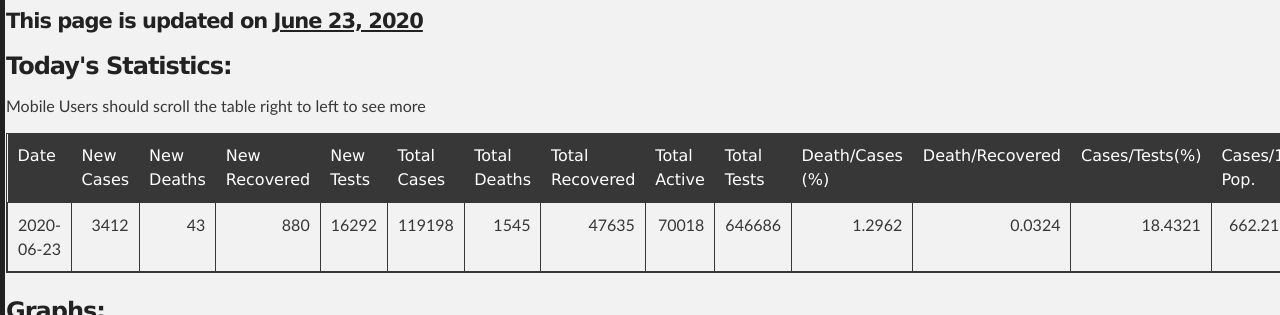
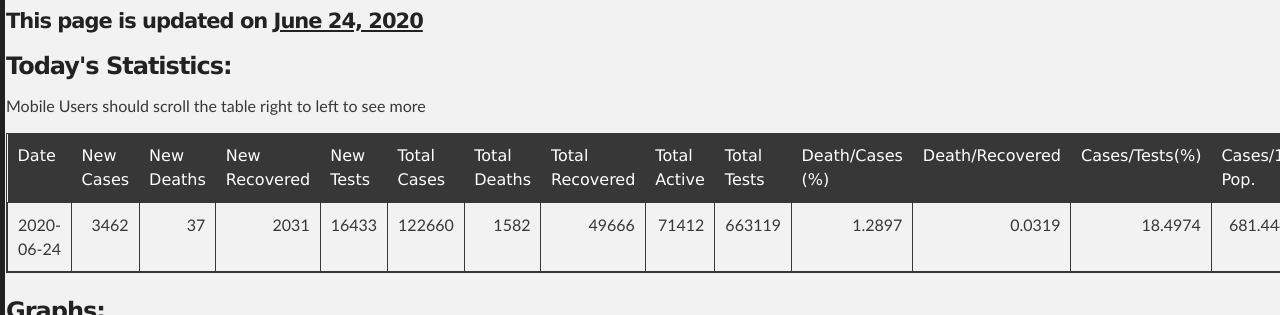
Before and after one commit to promitbasak/covid19bd, a Jekyll site: the page index.html, which Jekyll copies as it is, in a window 1280 px wide and 900 px high, cut to the strip 322-637 px from the top of the window. Built offline with Jekyll 4.4.1, drawn with Linux system fonts in a browser that asks for light colours; some of the changed text lies outside the part shown.

Commit message:
Update index.html

```diff
--- a/index.html
+++ b/index.html
@@ -45,7 +45,7 @@
         <h2 id="covid-19-in-bangladesh">Covid-19 in Bangladesh</h2>
 
 
-    <h4 id="this-page-is-updated-on-june-23-2020">This page is updated on <strong><u>June 23, 2020</u></strong></h4>
+    <h4 id="this-page-is-updated-on-june-24-2020">This page is updated on <strong><u>June 24, 2020</u></strong></h4>
     <h3> Today's Statistics:</h3>
         <p> Mobile Users should scroll the table right to left to see more</p>
     <table class="table table-bordered table-hover table-condensed">
@@ -66,21 +66,21 @@
 <th title="Field #15">Deaths/1M Pop.</th>
 </tr></thead>
 <tbody><tr>
-<td>2020-06-23</td>
-<td align="right">3412</td>
-<td align="right">43</td>
-<td align="right">880</td>
-<td align="right">16292</td>
-<td align="right">119198</td>
-<td align="right">1545</td>
-<td align="right">47635</td>
-<td align="right">70018</td>
-<td align="right">646686</td>
-<td align="right">1.2962</td>
-<td align="right">0.0324</td>
-<td align="right">18.4321</td>
-<td align="right">662.2111</td>
-<td align="right">8.5833</td>
+<td>2020-06-24</td>
+<td align="right">3462</td>
+<td align="right">37</td>
+<td align="right">2031</td>
+<td align="right">16433</td>
+<td align="right">122660</td>
+<td align="right">1582</td>
+<td align="right">49666</td>
+<td align="right">71412</td>
+<td align="right">663119</td>
+<td align="right">1.2897</td>
+<td align="right">0.0319</td>
+<td align="right">18.4974</td>
+<td align="right">681.4444</td>
+<td align="right">8.7889</td>
 </tr>
 </tbody>
 </table>
@@ -88,15 +88,15 @@
         <h3>Graphs:</h3>
         <div class="photo-album">
       <div>
-        <img src="https://raw.githubusercontent.com/promitbasak/Covid-19_bd_extended/master/assests/2020-06-23/Figure_1.png">
+        <img src="https://raw.githubusercontent.com/promitbasak/Covid-19_bd_extended/master/assests/2020-06-24/Figure_1.png">
         <h5>Overall Condition</h5>
       </div>
       <div>
-        <img src="https://raw.githubusercontent.com/promitbasak/Covid-19_bd_extended/master/assests/2020-06-23/Figure_2.png">
+        <img src="https://raw.githubusercontent.com/promitbasak/Covid-19_bd_extended/master/assests/2020-06-24/Figure_2.png">
         <h5>Total Cases</h5>
       </div>
       <div>
-        <img src="https://raw.githubusercontent.com/promitbasak/Covid-19_bd_extended/master/assests/2020-06-23/Figure_8.png">
+        <img src="https://raw.githubusercontent.com/promitbasak/Covid-19_bd_extended/master/assests/2020-06-24/Figure_8.png">
         <h5>Total Deaths</h5>
       </div>
       <div>
@@ -104,11 +104,11 @@
         <h5>District-wise Corona Map</h5>
       </div>
       <div>
-        <img src="https://raw.githubusercontent.com/promitbasak/Covid-19_bd_extended/master/assests/2020-06-23/Figure_20.png">
+        <img src="https://raw.githubusercontent.com/promitbasak/Covid-19_bd_extended/master/assests/2020-06-24/Figure_20.png">
         <h5>BD vs USA: Cases</h5>
       </div>
       <div>
-        <img src="https://raw.githubusercontent.com/promitbasak/Covid-19_bd_extended/master/assests/2020-06-23/Figure_21.png">
+        <img src="https://raw.githubusercontent.com/promitbasak/Covid-19_bd_extended/master/assests/2020-06-24/Figure_21.png">
         <h5>BD vs USA: Deaths</h5>
       </div>
     </div>
@@ -2366,6 +2366,23 @@
 <td align="right">662.2111</td>
 <td align="right">8.5833</td>
 </tr>
+<tr>
+<td>2020-06-24</td>
+<td align="right">3462</td>
+<td align="right">37</td>
+<td align="right">2031</td>
+<td align="right">16433</td>
+<td align="right">122660</td>
+<td align="right">1582</td>
+<td align="right">49666</td>
+<td align="right">71412</td>
+<td align="right">663119</td>
+<td align="right">1.2897</td>
+<td align="right">0.0319</td>
+<td align="right">18.4974</td>
+<td align="right">681.4444</td>
+<td align="right">8.7889</td>
+</tr>
 </tbody></table>
         <p></p>
         <p> Data Sources: Self created dataset which can be found at <a href="https://github.com/promitbasak/Covid-19_bd_extended">this repository</a>. This dataset uses govt issued press releases from <a href="https://corona.gov.bd/press-release">Here</a>, <a href="https://iedcr.gov.bd/">Here</a> and <a href="https://iedcr.gov.bd/website/index.php/component/content/article/11-others/227-pressrelease">Here</a>.</p>
```
